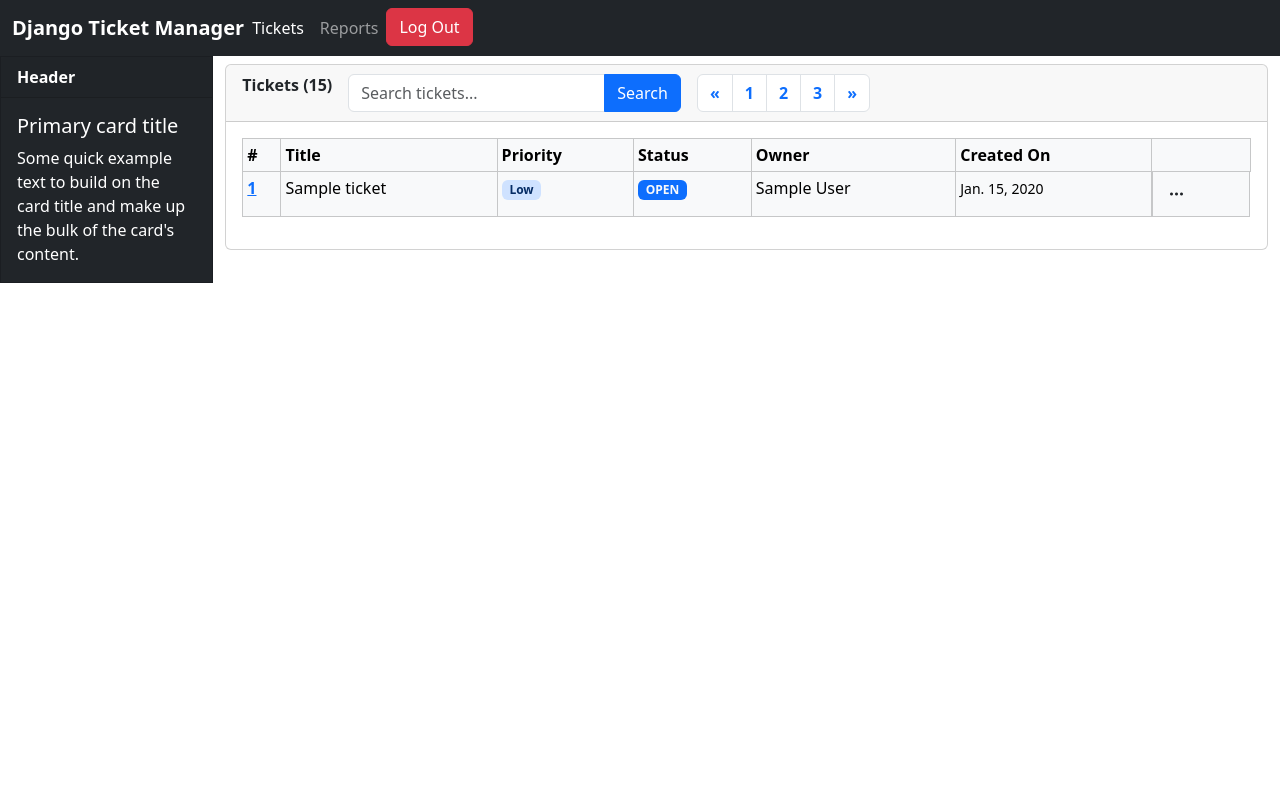
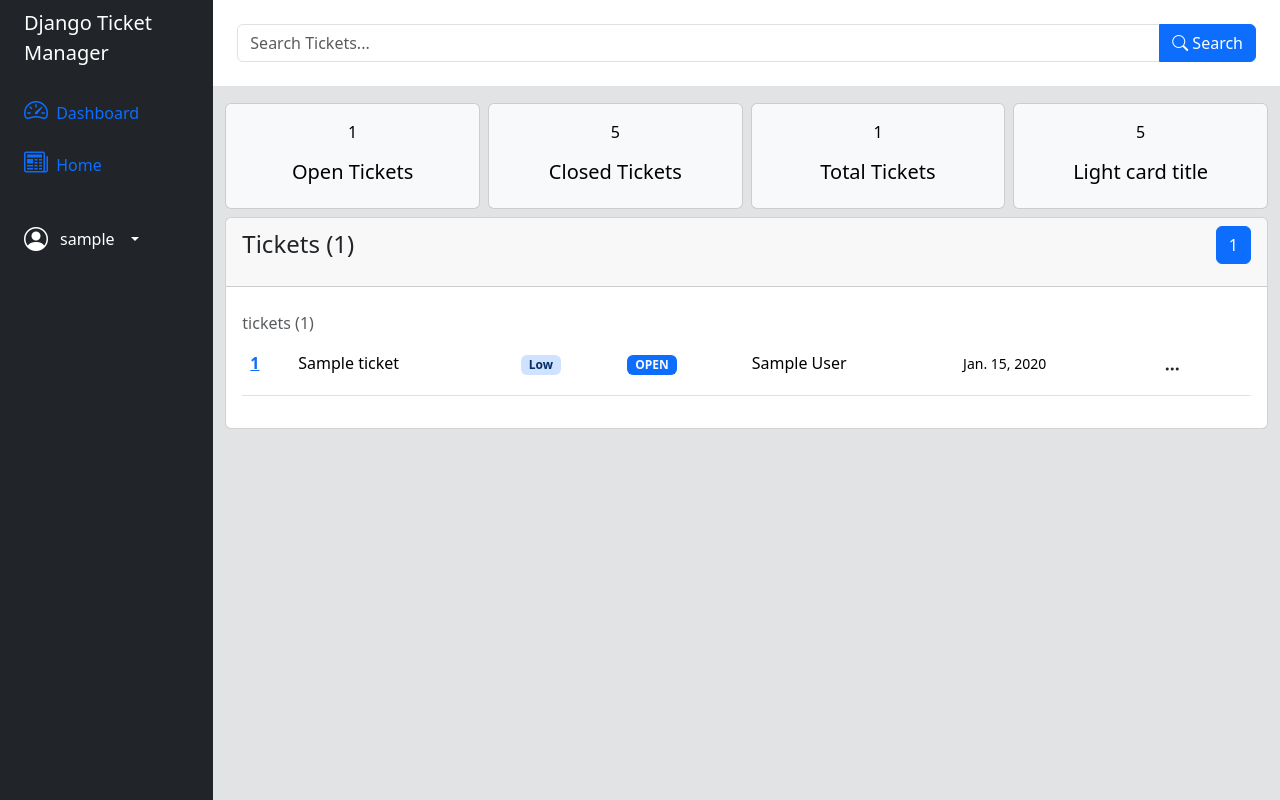
Before and after one commit to Blathe/djangotickets, a Django app: page / in a window 1280 px wide. Run offline with Django 4.2, Linux system fonts and the light colour scheme; a user stored in the database is signed in; tables that the repository leaves empty hold one stand-in row (values such as "Sample post"); some libraries are stand-ins or nearby versions.

Commit message:
a lot of ui changes

```diff
--- a/static/style.css
+++ b/static/style.css
@@ -3,3 +3,10 @@ main {
     margin: 0;
     padding: 0;
 }
+
+
+@media (max-width: 768px) {
+    .vh-100 {
+        max-height: 30vh;
+    }
+}
--- a/tickets/templates/tickets/index.html
+++ b/tickets/templates/tickets/index.html
@@ -14,100 +14,128 @@
     <title>Django Ticket Manager</title>
 </head>
 
-<body class="vh-100 d-flex flex-column">
+<body class="vh-100 d-flex flex-column bg-secondary-subtle">
 
 
-  <!-- Navbar Start -->
-<nav class="navbar navbar-expand-lg navbar-dark bg-dark">
+  <!-- Main Content Start -->
+
   <div class="container-fluid">
-      <a class="navbar-brand fw-bold me-auto" href="#">Django Ticket Manager</a>
-      <button class="navbar-toggler" type="button" data-bs-toggle="collapse" data-bs-target="#navbarSupportedContent" aria-controls="navbarSupportedContent" aria-expanded="false" aria-label="Toggle navigation">
-        <span class="navbar-toggler-icon"></span>
-      </button>
-      <div class="collapse navbar-collapse" id="navbarSupportedContent">
-        <ul class="navbar-nav">
+    <div class="row">
+        <div class="col-12 col-md-3 col-lg-3 col-xl-2 px-sm-2 px-0 bg-dark vh-100 vh-sm-100">
+            <div class="d-flex flex-column align-items-center align-items-sm-start px-3 pt-2 text-white">
+                <a href="/" class="d-flex align-items-center pb-3 mb-md-0 me-md-auto text-white text-decoration-none">
+                    <span class="fs-5 d-none d-sm-inline">Django Ticket Manager</span>
+                </a>
+                <ul class="nav nav-pills flex-column mb-sm-auto mb-0 align-items-center align-items-sm-start" id="menu">
                     <li class="nav-item">
-              <a class="nav-link active" aria-current="page" href="#">Tickets</a>
+                        <a href="#" class="nav-link align-middle px-0">
+                            <i class="fs-4 bi bi-speedometer2"></i> <span class="ms-1 d-none d-sm-inline">Dashboard</span>
+                        </a>
                     </li>
                     <li class="nav-item">
-              <a class="nav-link" href="#">Reports</a>
+                        <a href="#" class="nav-link align-middle px-0">
+                            <i class="fs-4 bi bi-newspaper"></i> <span class="ms-1 d-none d-sm-inline">Home</span>
+                        </a>
                     </li>
-            <li class="nav-item">
-                <form action="{% url 'logout' %}" method="post">
-                    {% csrf_token %}
-                <button class="btn btn-danger">Log Out</button>
-                </form>
-            </li>
+                </ul>
+                <hr>
+                <div class="dropdown pb-4">
+                    <a href="#" class="d-flex align-items-center text-white text-decoration-none dropdown-toggle gap-2" id="dropdownUser1" data-bs-toggle="dropdown" aria-expanded="false">
+                        <i class="bi bi-person-circle fs-4"></i>
+                        <span class="d-none d-sm-inline mx-1">{{ request.user }}</span>
+                    </a>
+                    <ul class="dropdown-menu dropdown-menu-dark text-small shadow">
+                        <li><a class="dropdown-item" href="{% url 'logout' %}">Sign out</a></li>
                     </ul>
                 </div>
             </div>
-  </nav>
-  <!-- Navbar End -->
+        </div>
+        <div class="col">
+            <!-- Search Box Section Start -->
+            <div class="row bg-white border-bottom p-4">
+                <div class="input-group p-0">
+                    <input type="text" class="form-control" placeholder="Search Tickets..." aria-label="Search Tickets" aria-describedby="button-addon2">
+                    <button class="btn btn-primary" type="button" id="button-addon2"><i class="bi bi-search"></i> Search</button>
+                  </div>
+            </div>
 
-  <!-- Main Content Start -->
+            <!-- Search Box Section End -->
 
-  <main class="d-flex flex-column flex-grow-1">
-    <div class="container-fluid">
-        <div class="row">
-            <div class="col-xl-2 p-0">
-                <div class="card text-white bg-dark h-100 rounded-0">
-                    <div class="card-header fw-bold">Header</div>
-                    <div class="card-body">
-                      <h5 class="card-title">Primary card title</h5>
-                      <p class="card-text">Some quick example text to build on the card title and make up the bulk of the card's content.</p>
+            <!-- Status Card Section Start -->
+            <div class="row mt-2 g-2">
+                <div class="col-lg-3">
+                    <div class="card text-bg-light">
+                        <div class="card-body text-center">
+                          <p class="card-text">{{ page_obj.paginator.count }}</p>
+                          <h5 class="card-title">Open Tickets</h5>
                         </div>
                     </div>
                 </div>
-            <div class="col-xl-10">
-                  <div class="row mt-2">
-                    <div class="col-md-12 mb-3">
-                      <div class="card h-100">
-                        <div class="card-header fw-bold d-flex">
-                            <div class="row row-cols-md-auto g-3 align-items-center">
-                                <div class-"col-12">
-                                    <p>Tickets (15)</p>
+                <div class="col-lg-3">
+                    <div class="card text-bg-light">
+                        <div class="card-body text-center">
+                          <p class="card-text">5</p>
+                          <h5 class="card-title">Closed Tickets</h5>
                         </div>
-                                <div class="col-12">
-                                    <div class="input-group">
-                                        <input type="text" class="form-control" placeholder="Search tickets..." aria-label="Search Tickets" aria-describedby="button-addon2">
-                                        <button class="btn btn-primary" type="button" id="button-addon2">Search</button>
+                    </div>
+                </div>
+                <div class="col-lg-3">
+                    <div class="card text-bg-light">
+                        <div class="card-body text-center">
+                          <p class="card-text">{{ page_obj.paginator.count }}</p>
+                          <h5 class="card-title">Total Tickets</h5>
+                        </div>
+                    </div>
+                </div>
+                <div class="col-lg-3">
+                    <div class="card text-bg-light">
+                        <div class="card-body text-center">
+                          <p class="card-text">5</p>
+                          <h5 class="card-title">Light card title</h5>
+                        </div>
+                    </div>
                 </div>
             </div>
 
-                                <div class="col-12 d-flex flex-row gap-2">
-                                    <ul class="pagination m-0 p-0 flex-grow-1">
+            <!-- Status Card Section End -->
+
+            <div class="row mt-2">
+                <div class="col">
+                    {% if page_obj %}
+                    <div class="card clearfix">
+                        <div class="card-header">
+                            <div class="row">
+                                <div class="col">
+                                    <p class="fs-4">Tickets ({{ page_obj.paginator.count }})</p>
+                                </div>
+
+                                <div class="col d-flex justify-content-end">
+                                    <ul class="pagination m-0 p-0">
+                                        {% if page_obj.has_previous%}
                                         <li class="page-item">
-                                        <a class="page-link" href="#" aria-label="Previous">
+                                        <a class="page-link" href="/?page={{ page_obj.previous_page_number }}" aria-label="Previous">
                                             <span aria-hidden="true">&laquo;</span>
                                         </a>
                                         </li>
-                                        <li class="page-item"><a class="page-link" href="#">1</a></li>
-                                        <li class="page-item"><a class="page-link" href="#">2</a></li>
-                                        <li class="page-item"><a class="page-link" href="#">3</a></li>
+                                        {% endif %}
+                                        {% for page in page_obj.paginator.page_range %}
+                                        <li class="page-item {% if page_obj.number == page %}active{% endif %}"><a class="page-link" href="/?page={{page}}">{{ page }}</a></li>
+                                        {% endfor %}
+                                        {% if page_obj.has_next%}
                                         <li class="page-item">
-                                        <a class="page-link" href="#" aria-label="Next">
+                                        <a class="page-link" href="/?page={{ page_obj.next_page_number }}" aria-label="Next">
                                             <span aria-hidden="true">&raquo;</span>
                                         </a>
                                         </li>
+                                        {% endif %}
                                     </ul>
                                 </div>
                             </div>
                         </div>
                         <div class="card-body">
-                            <div class="table-responsive">
-                                <table class="table-light table-hover table-bordered table table-hover table-sm">
-                                    <thead>
-                                    <tr>
-                                        <th scope="col">#</th>
-                                        <th scope="col">Title</th>
-                                        <th scope="col">Priority</th>
-                                        <th scope="col">Status</th>
-                                        <th scope="col">Owner</th>
-                                        <th scope="col">Created On</th>
-                                        <th scope="col"></th>
-                                    </tr>
-                                    </thead>
-                                    {% if page_obj %}
+                            <div class="table-responsive p-0">
+                                <table class="table caption-top">
+                                    <caption>tickets ({{ page_obj.paginator.count }})</caption>
                                     <tbody>
                                         {% for ticket in page_obj %}
                                         <tr>
@@ -134,35 +162,75 @@
                                                 {% load tz %}
                                                 <small>{{ ticket.creation_date | utc | date }}</small>
                                             </td>
-                                            <td class="d-flex gap-3">
+                                            <td>
                                                 <button type="button" class="btn btn-white border-0 outline-0" data-bs-toggle="dropdown" aria-expanded="false">
                                                     <i class="bi bi-three-dots"></i>
                                                 </button>
-                                                <ul class="dropdown-menu">
-                                                    <li><a class="dropdown-item" href="{% url 'details' ticket.id %}">Details</a></li>
-                                                    <li><a class="dropdown-item" href="#">
-                                                        <form role="delete" action="{% url 'delete' ticket.id %}" method="get" onsubmit="return confirm('Do you really want to delete this ticket?');">
-                                                            {% csrf_token %}
-                                                            <i class="bi bi-trash3-fill text-danger"></i> <button class="text-danger btn btn-link text-decoration-none p-0 m-0" type="submit">Delete</button>
-                                                        </form>
-                                                    </a></li>
-                                                </ul>
 
                                             </td>
                                         </tr>
                                         {% endfor %}
                                     </tbody>
+                                </table>
+                                {% comment %} <table class="table">
+                                    <thead>
+                                    <tr>
+                                        <th scope="col">#</th>
+                                        <th scope="col">Title</th>
+                                        <th scope="col">Priority</th>
+                                        <th scope="col">Status</th>
+                                        <th scope="col">Owner</th>
+                                        <th scope="col">Created On</th>
+                                        <th scope="col"></th>
+                                    </tr>
+                                    </thead>
+                                    <tbody>
+                                        {% for ticket in page_obj %}
+                                        <tr>
+                                            <th scope="row"><a href="{% url 'details' ticket.id %}">{{ticket.id}}</a></th>
+                                            <td class="text-truncate">{{ ticket.title }}</td>
+                                            {% if ticket.get_priority_display == 'Low' %}
+                                            <td><span class="badge bg-primary-subtle text-primary-emphasis">{{ticket.get_priority_display}}</span></td>
+                                            {% elif ticket.get_priority_display == 'Medium' %}
+                                            <td><span class="badge bg-warning-subtle text-warning-emphasis">{{ticket.get_priority_display}}</span></td>
+                                            {% elif ticket.get_priority_display == 'High' %}
+                                            <td><span class="badge bg-danger-subtle text-danger-emphasis">{{ticket.get_priority_display}}</span></td>
                                             {% endif %}
-                                </table>
+                                            {% if ticket.status == 'CLOSED' %}
+                                                <td><span class="badge bg-black text-light">{{ticket.status}}<span></td>
+                                            {% else %}
+                                                <td><span class="badge bg-primary text-light">{{ticket.status}}<span></td>
+                                            {% endif %}
+                                            {% if ticket.owner.get_full_name %}
+                                            <td>{{ ticket.owner.get_full_name}}</td>
+                                            {% else %}
+                                            <td>{{ ticket.owner}}</td>
+                                            {% endif %}
+                                            <td>
+                                                {% load tz %}
+                                                <small>{{ ticket.creation_date | utc | date }}</small>
+                                            </td>
+                                            <td>
+                                                <button type="button" class="btn btn-white border-0 outline-0" data-bs-toggle="dropdown" aria-expanded="false">
+                                                    <i class="bi bi-three-dots"></i>
+                                                </button>
+
+                                            </td>
+                                        </tr>
+                                        {% endfor %}
+                                    </tbody>
+                                </table> {% endcomment %}
+                            </div>
+                        </div>
+                    </div>
+                    {% endif %}
                 </div>
             </div>
         </div>
     </div>
 </div>
-            </div>
-        </div>
-    </div>
-  </main>
+
+
 
   <!-- Main Content End -->
 
```
Lines whose indentation alone changed are shown as unchanged.
